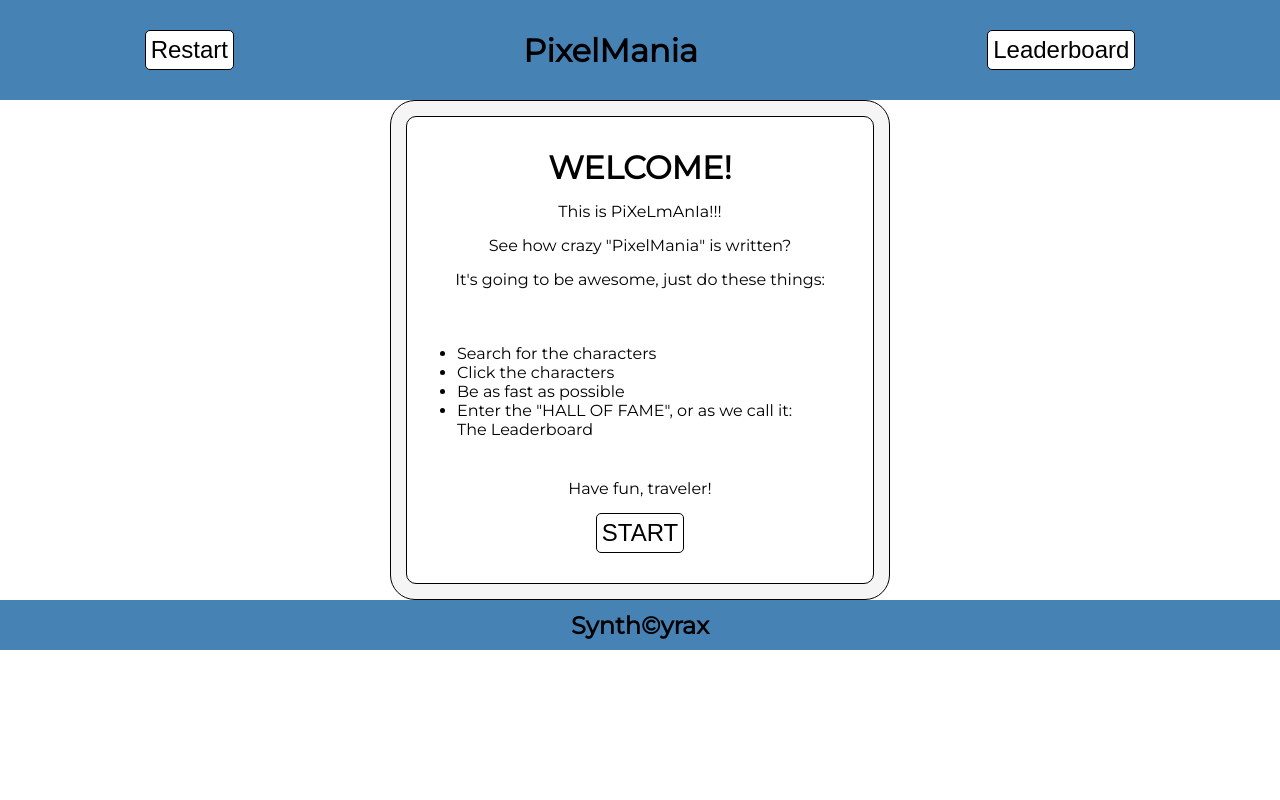
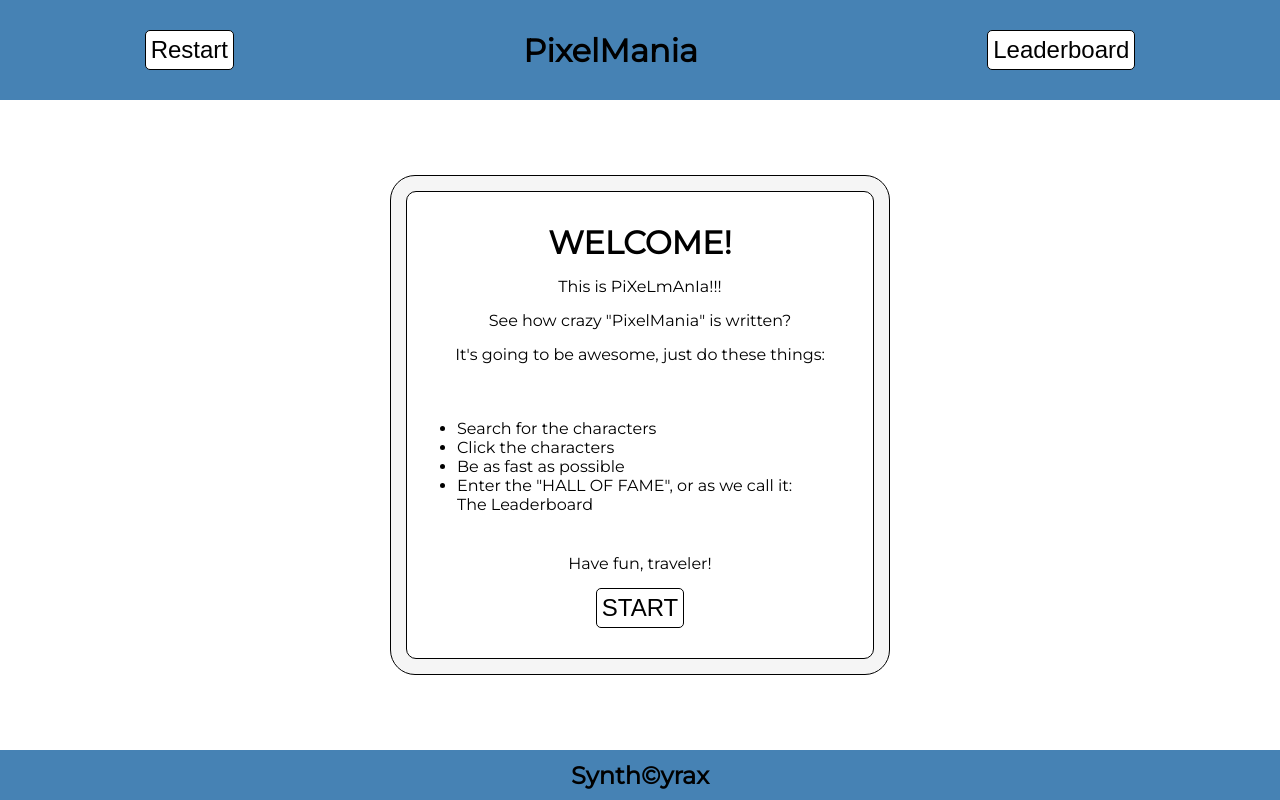
Before and after one commit to DayanWalter/TOP-where-is-waldow, a React (Vite) app in the folder frontend/: page / in a window 1280 px wide. Built offline with nearby package versions, Linux system fonts and the light colour scheme.

Commit message:
Added comments in Popup.jsx

```diff
--- a/frontend/src/components/Root.module.css
+++ b/frontend/src/components/Root.module.css
@@ -3,7 +3,7 @@
 .site {
   font-family: 'Montserrat', sans-serif;
   /* background-color: rgb(184, 184, 255); */
-  height: 100%;
+  min-height: 100vh;
   display: grid;
   grid-template-rows: 100px 1fr 50px;
 }
```
Also changed, not shown: frontend/src/components/Popup.jsx (+7 -0 lines).
